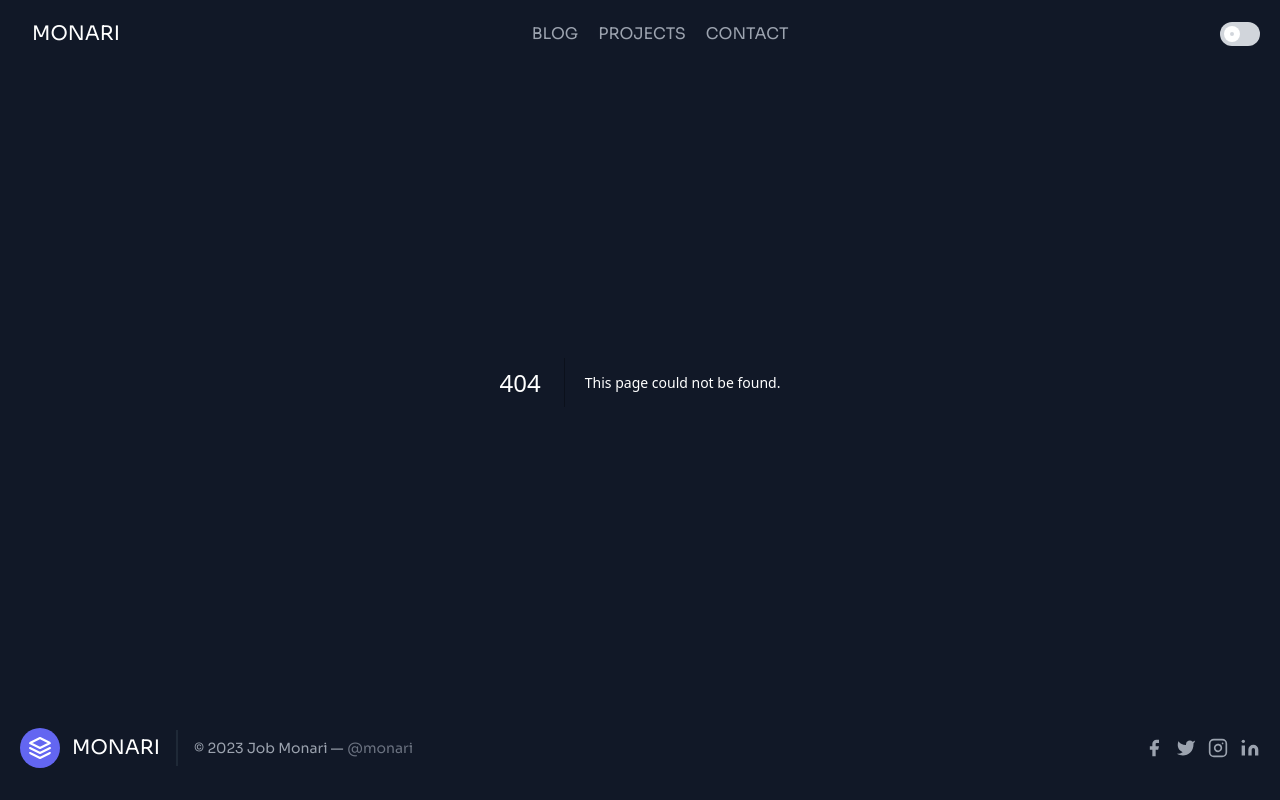
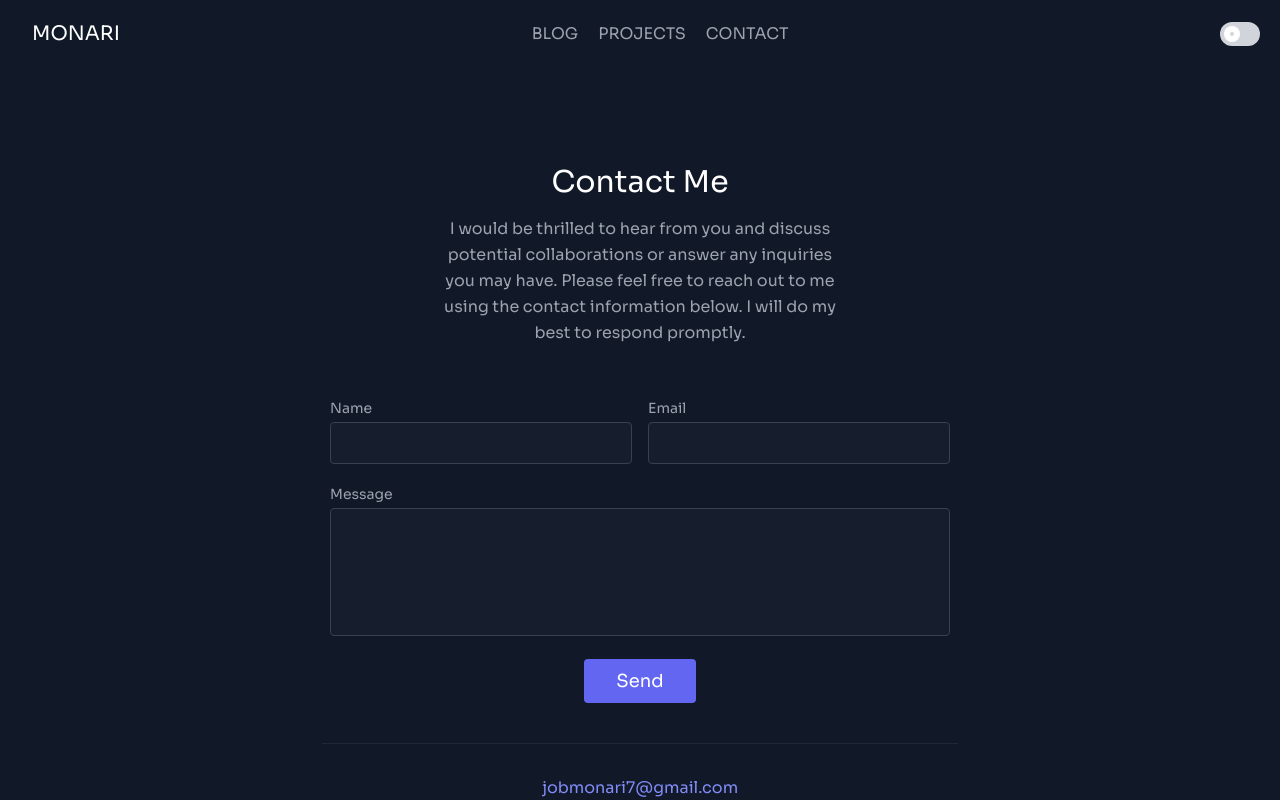
Before and after one commit to narie-monarie/portfolio, a Next.js app: page /contact in a window 1280 px wide. Before the commit this address had no page. Shown: the top 800 px of the page. Built offline with nearby package versions, Linux system fonts and the light colour scheme.

Commit message:
added contact me

```diff
--- a/app/components/NavBar/NavBar.tsx
+++ b/app/components/NavBar/NavBar.tsx
@@ -25,9 +25,12 @@ export const NavBar = () => {
     <div>
       <header className="text-gray-400 bg-gray-900 body-font">
         <div className="container mx-auto flex flex-wrap p-5 flex-col md:flex-row items-center">
-          <a className="flex title-font font-medium items-center text-white mb-4 md:mb-0">
+          <Link
+            href={"/"}
+            className="flex title-font font-medium items-center text-white mb-4 md:mb-0"
+          >
             <span className="ml-3 text-xl">MONARI</span>
-          </a>
+          </Link>
           <nav className="md:ml-auto md:mr-auto flex flex-wrap items-center text-base justify-center">
             {NAV_ITEMS.map((val, idx) => {
               return (
--- /dev/null
+++ b/app/contact/page.tsx
@@ -0,0 +1,75 @@
+export default function page() {
+  return (
+    <div>
+      <section className="text-gray-400 bg-gray-900 body-font relative">
+        <div className="container px-5 py-24 mx-auto">
+          <div className="flex flex-col text-center w-full mb-12">
+            <h1 className="sm:text-3xl text-2xl font-medium title-font mb-4 text-white">
+              Contact Me
+            </h1>
+            <p className="lg:w-1/3 mx-auto leading-relaxed">
+              I would be thrilled to hear from you and discuss potential
+              collaborations or answer any inquiries you may have. Please feel
+              free to reach out to me using the contact information below. I
+              will do my best to respond promptly.
+            </p>
+          </div>
+          <div className="lg:w-1/2 md:w-2/3 mx-auto">
+            <div className="flex flex-wrap -m-2">
+              <div className="p-2 w-1/2">
+                <div className="relative">
+                  <label className="leading-7 text-sm text-gray-400">
+                    Name
+                  </label>
+                  <input
+                    type="text"
+                    id="name"
+                    name="name"
+                    className="w-full bg-gray-800 bg-opacity-40 rounded border border-gray-700 focus:border-indigo-500 focus:bg-gray-900 focus:ring-2 focus:ring-indigo-900 text-base outline-none text-gray-100 py-1 px-3 leading-8 transition-colors duration-200 ease-in-out"
+                  />
+                </div>
+              </div>
+              <div className="p-2 w-1/2">
+                <div className="relative">
+                  <label className="leading-7 text-sm text-gray-400">
+                    Email
+                  </label>
+                  <input
+                    type="email"
+                    id="email"
+                    name="email"
+                    className="w-full bg-gray-800 bg-opacity-40 rounded border border-gray-700 focus:border-indigo-500 focus:bg-gray-900 focus:ring-2 focus:ring-indigo-900 text-base outline-none text-gray-100 py-1 px-3 leading-8 transition-colors duration-200 ease-in-out"
+                  />
+                </div>
+              </div>
+              <div className="p-2 w-full">
+                <div className="relative">
+                  <label className="leading-7 text-sm text-gray-400">
+                    Message
+                  </label>
+                  <textarea
+                    id="message"
+                    name="message"
+                    className="w-full bg-gray-800 bg-opacity-40 rounded border border-gray-700 focus:border-indigo-500 focus:bg-gray-900 focus:ring-2 focus:ring-indigo-900 h-32 text-base outline-none text-gray-100 py-1 px-3 resize-none leading-6 transition-colors duration-200 ease-in-out"
+                  ></textarea>
+                </div>
+              </div>
+              <div className="p-2 w-full">
+                <button className="flex mx-auto text-white bg-indigo-500 border-0 py-2 px-8 focus:outline-none hover:bg-indigo-600 rounded text-lg">
+                  Send
+                </button>
+              </div>
+              <div className="p-2 w-full pt-8 mt-8 border-t border-gray-800 text-center">
+                <a className="text-indigo-400">jobmonari7@gmail.com</a>
+                <div className="leading-normal my-5">
+                  Kenya
+                  <p>Nairobi, Karen</p>
+                </div>
+              </div>
+            </div>
+          </div>
+        </div>
+      </section>
+    </div>
+  );
+}
```
